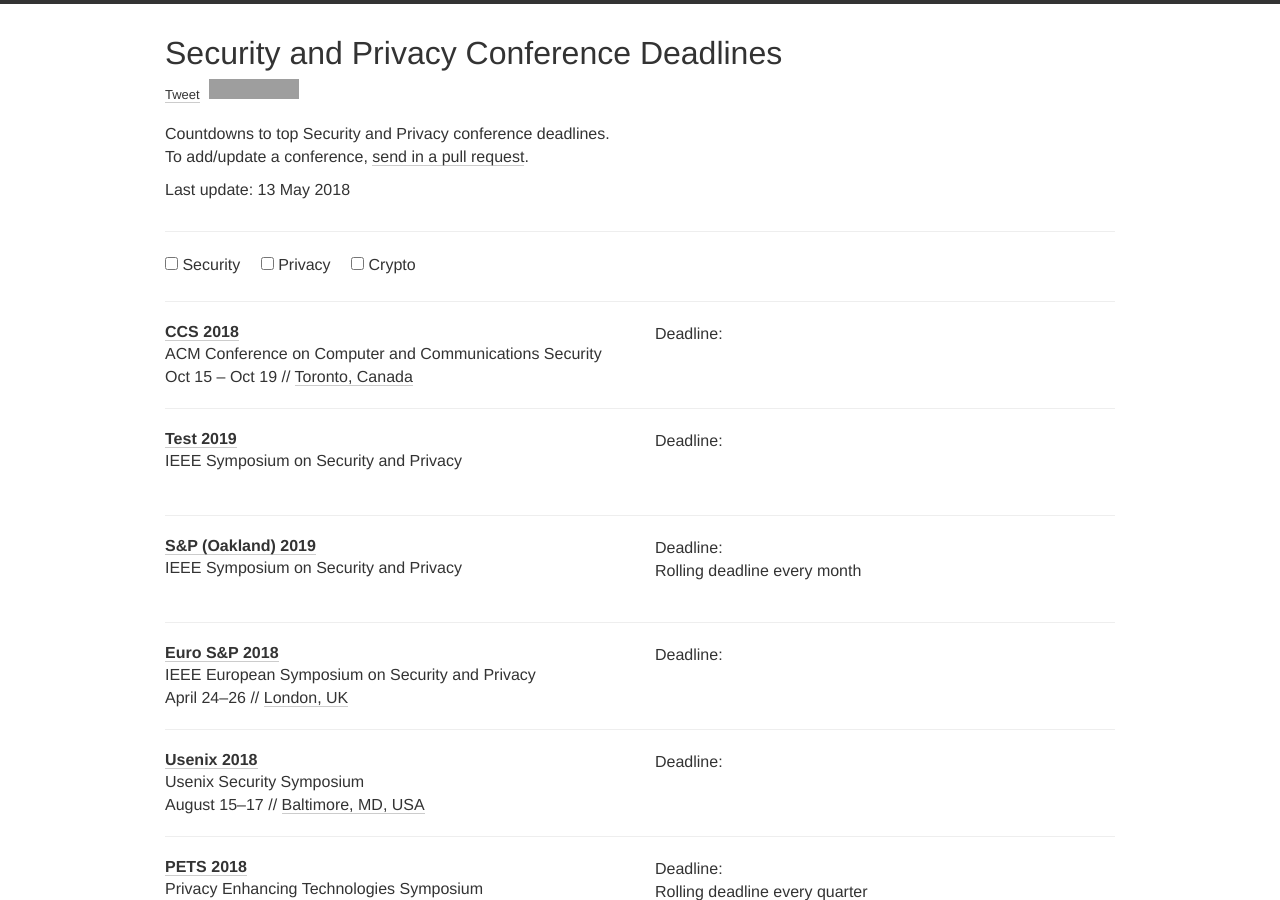
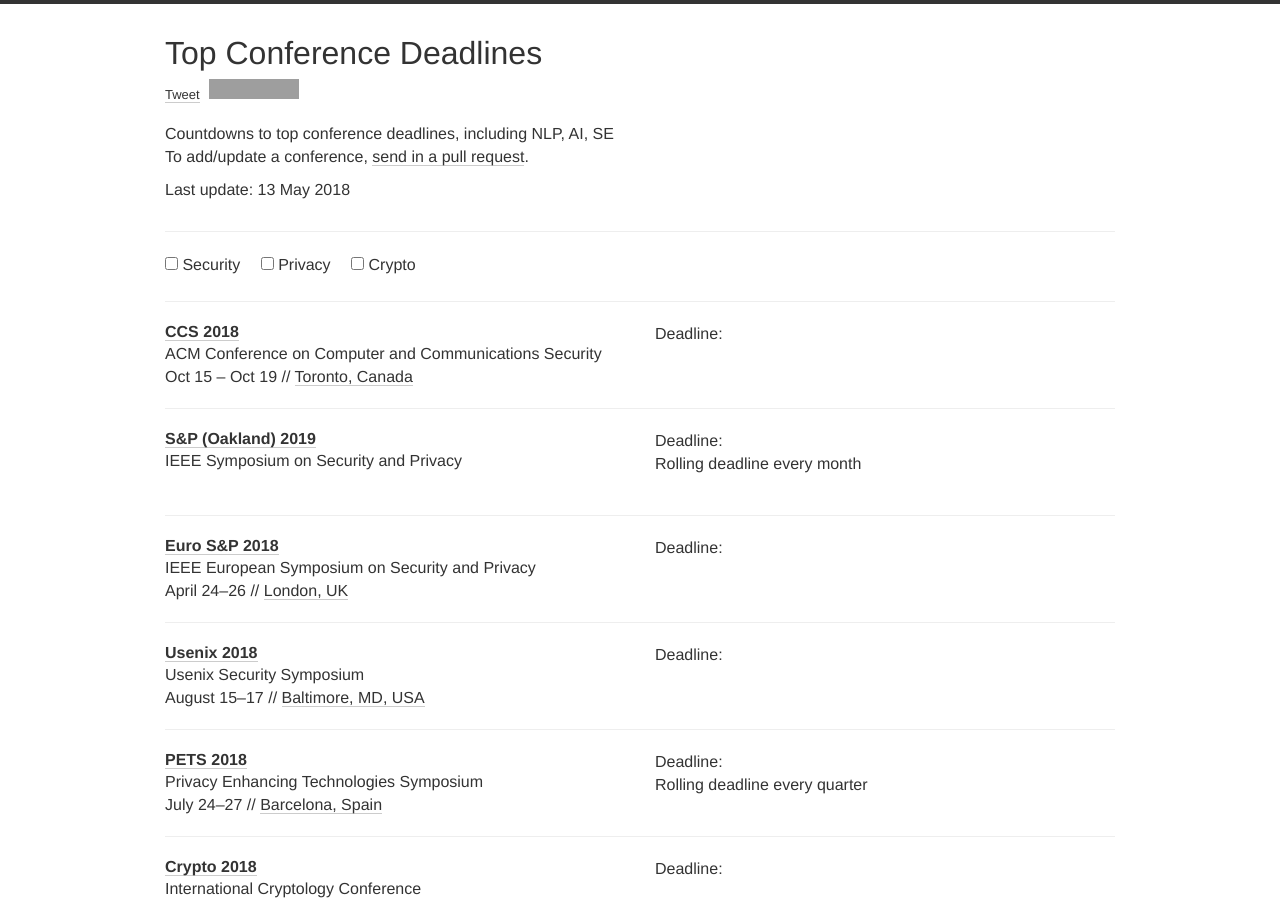
Before and after one commit to ShilinHe/conferences, a Jekyll site: the page built from index.html, in a window 1280 px wide and 900 px high. Built offline with Jekyll 4.4.1, drawn with Linux system fonts in a browser that asks for light colours; nearby versions of some CDN libraries; comment, search, counter and statistics services are not loaded; grey boxes are pictures that could not be loaded.

Commit message:
Add files via upload

```diff
--- a/_config.yml
+++ b/_config.yml
@@ -1,13 +1,13 @@
-title: Security and Privacy Conference Deadlines
-description: Countdowns to top Security and Privacy conference deadlines.
-author: Bogdan Kulynych
+title: Top Conference Deadlines
+description: Countdowns to top conference deadlines, including NLP, AI, SE
+author: Shilin HE
 
 domain: "shilinhe.github.io"
 baseurl: "/conferences"
 
-twitter_username: hiddenmarkov
+twitter_username: ShilinHe
 github_username: shilinhe
 github_repo: conferences
-ga_id: UA-104921371-1
+ga_id: UA-111008986-2
 
 markdown: kramdown
--- a/_data/conferences.yml
+++ b/_data/conferences.yml
@@ -6,13 +6,6 @@
   deadline: "2018-05-08 23:59"
   date: "Oct 15 - Oct 19"
   place: Toronto, Canada
-  tags: [SEC, PRIV]
-
-- name: Test
-  year: 2019
-  description: IEEE Symposium on Security and Privacy
-  link: https://www.ieee-security.org/TC/SP2018/
-  deadline: "2018-05-22 23:59"
   tags: [SEC, PRIV]
 
 - name: S&P (Oakland)
```
